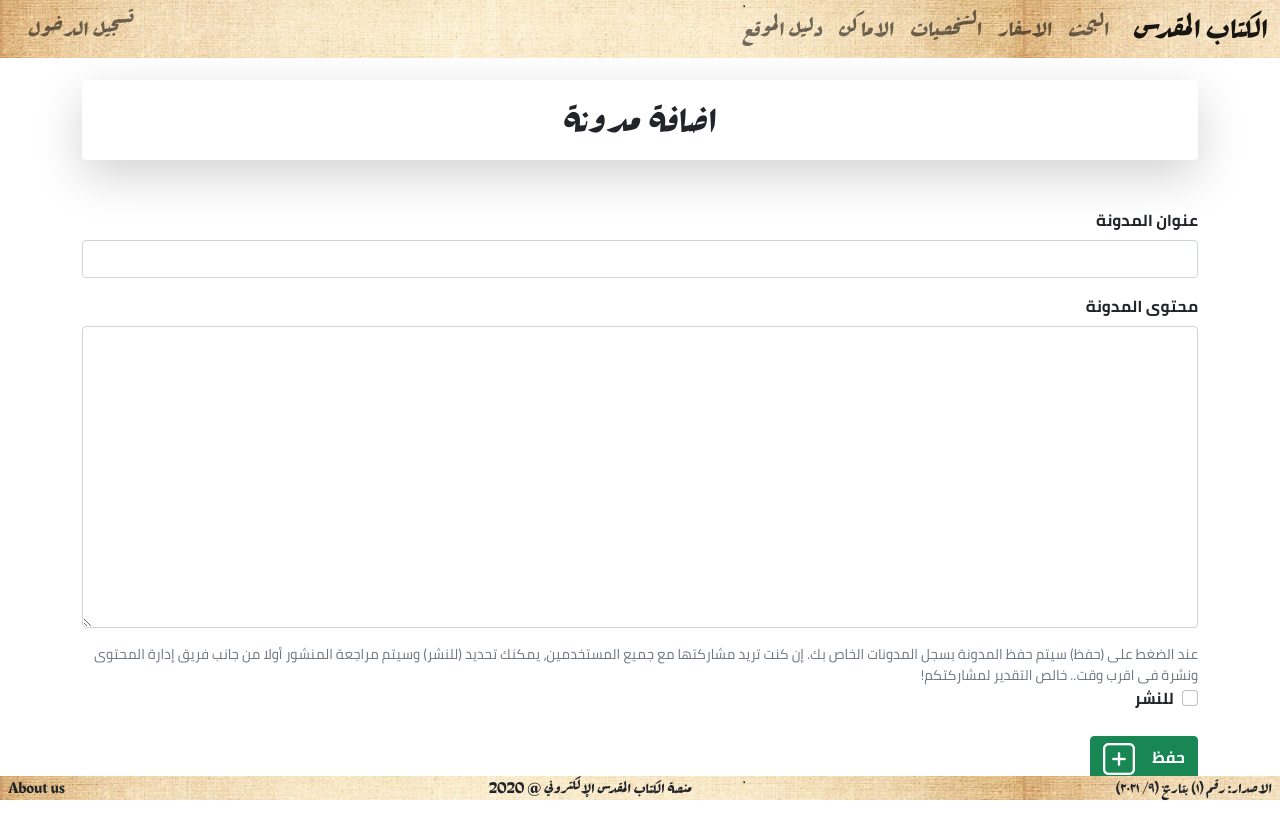
After one commit to emadunan/church, a Django app: page /blog-add in a window 1280 px wide. The commit adds this page. Run offline with Django 3.2, Linux system fonts and the light colour scheme; some libraries are stand-ins or nearby versions.

Commit message:
Enhancement in blogs page

```diff
--- a/scripture/static/scripture/css/style.css
+++ b/scripture/static/scripture/css/style.css
@@ -40,6 +40,9 @@ footer {
   left: 0;
   bottom: 0;
   font-family: rakkas;
+  display: flex;
+  flex-direction: row;
+  justify-content: space-between;
 }
 
 main {
@@ -127,7 +130,9 @@ nav ul {
 }
 
 #id_books__title,
-#id_search__title {
+#id_search__title,
+#id_blogs__title,
+#id_blog-add__title {
   font-family: rakkas;
 }
 
@@ -254,6 +259,16 @@ nav ul {
   justify-content: space-between;
 }
 
+/* Blogs Section */
+#id_blog-add__cont label {
+  font-family: cairoBold;
+}
+
+#id_blog-add__cont input,
+#id_blog-add__cont textarea {
+  font-family: cairoRegular;
+}
+
 /* Generals */
 .cc_input-label {
   font-family: cairoBold;
--- /dev/null
+++ b/scripture/templates/scripture/blogadd.html
@@ -0,0 +1,40 @@
+{% extends 'scripture/layout.html' %}
+{% load static %}
+{% load scripture_extras %}
+
+{% block content %}
+<div id="id_blog-add__title">
+    <h1 class="text-center shadow-lg p-3 mb-5 bg-body rounded">اضافة مدونة</h1>
+</div>
+
+<div id="id_blog-add__cont">
+    <form action="{%url 'blog-add' %}" method="POST">
+        {% csrf_token %}
+
+        <div class="mb-3">
+            <label for="formControlTitle" class="form-label">عنوان المدونة</label>
+            <input type="text" class="form-control" id="formControlTitle" name="title">
+        </div>
+        <div class="mb-3">
+            <label for="formControlContent" class="form-label">محتوى المدونة</label>
+            <textarea class="form-control" id="formControlContent" rows="12" name="content"></textarea>
+        </div>
+        <div id="usernameHelp" class="form-text">عند الضغط على (حفظ) سيتم حفظ المدونة بسجل المدونات الخاص بك. إن كنت تريد
+            مشاركتها مع جميع المستخدمين، يمكنك تحديد (للنشر) وسيتم مراجعة المنشور أولا من جانب فريق إدارة المحتوى ونشرة
+            فى
+            اقرب وقت.. خالص التقدير لمشاركتكم!</div>
+        <div class="form-check">
+            <input class="form-check-input" type="checkbox" value="PUB" id="flexCheckpublish" name="publish">
+            <label class="form-check-label" for="flexCheckpublish">
+                للنشر
+            </label>
+        </div>
+
+        <button type="submit" class="btn btn-success cc_input-label mt-4">
+            حفظ&nbsp&nbsp&nbsp&nbsp
+            <img src="{% static 'scripture/img/add_w.png' %}" alt="Login" style="width: 2rem;"/>
+          </button>
+    </form>
+</div>
+
+{% endblock %}
--- a/scripture/templates/scripture/book.html
+++ b/scripture/templates/scripture/book.html
@@ -23,6 +23,8 @@
         <div class="cc_chapter__title" id="chapter-{{chapter.id}}">
             <div class="text-center shadow p-3 mb-3 bg-body rounded cc_chapter-title__header">
                 <div class="cc_book-tools">
+
+                    {% if user.is_authenticated %}
                     <span style="float: right;">
                         <div onclick="setAsLastLocation()" class="cc_chapter-control__icon me-2">
                             <img src="{% static 'scripture/img/location.png' %}" alt="Home" style="width: 2rem;">
@@ -33,6 +35,9 @@
                             <img src="{% static 'scripture/img/favourite.png' %}" alt="Home" style="width: 2rem;">
                         </div>
                     </span>
+                    {% endif %}
+
+
                     <span style="float: right;">
                         <div onclick="highlightSelection()" class="cc_chapter-control__icon me-1">
                             <img src="{% static 'scripture/img/highlighter.png' %}" alt="Home" style="width: 2rem;">
--- a/scripture/templates/scripture/layout.html
+++ b/scripture/templates/scripture/layout.html
@@ -27,7 +27,7 @@
     <header>
       <nav class="navbar navbar-expand-lg navbar-light py-0">
         <div class="container-fluid">
-          <a class="navbar-brand" href="{% url 'index' %}">الكتاب المقدس</a>
+          <a class="navbar-brand" href="/">الكتاب المقدس</a>
           <button
             class="navbar-toggler"
             type="button"
@@ -41,6 +41,14 @@
           </button>
           <div class="collapse navbar-collapse" id="navbarNavDropdown">
             <ul class="navbar-nav">
+              {% if user.is_authenticated %}
+              <li class="nav-item">
+                <a
+                  class="nav-link {%if '/blogs' in request.path%}active{%endif%}"
+                  href="{% url 'blogs' %}"
+                  >المدونات</a>
+              </li>
+              {% endif %}
               <li class="nav-item">
                 <a
                   class="nav-link {%if '/search' in request.path%}active{%endif%}"
@@ -68,15 +76,6 @@
                   >الاماكن</a>
               </li>
 
-              {% if user.is_authenticated %}
-              <li class="nav-item">
-                <a
-                  class="nav-link {%if '/blogs' in request.path%}active{%endif%}"
-                  href="{% url 'blogs' %}"
-                  >المدونات</a>
-              </li>
-              {% endif %}
-
               <li class="nav-item">
                 <a
                   class="nav-link {%if '/guide' in request.path%}active{%endif%}"
@@ -98,7 +97,7 @@
             {% if user.is_authenticated %}
             <div class="btn-group ms-auto">
               <a id="id_user-favorites__flag" href="{% url 'getFavVersesForUser' %}">
-                <img src="{% static 'scripture/img/favorite-for-nav.png' %}" alt="Home" class="me-3">
+                <img src="{% static 'scripture/img/bookmark.png' %}" alt="Home" class="me-3">
               </a>
               <div id="id_user-location__flag" onclick="redirectToCurrentLoc()">
                 <img src="{% static 'scripture/img/achievement.png' %}" alt="Home" class="me-3">
@@ -137,7 +136,9 @@
 
     <!-- THE FOOTER SECTION -->
     <footer class="text-center">
-      <p>الكتاب المقدس الإلكتروني @ 2020</p>
+      <p class="ms-2"> الاصدار: رقم (١) بتاريخ (٩/ ٢٠٢١)</p>
+      <p>منصة الكتاب المقدس الإلكتروني @ 2020</p>
+      <p class="me-2">About us</p>
     </footer>
   </body>
 </html>
--- a/scripture/urls.py
+++ b/scripture/urls.py
@@ -2,7 +2,7 @@ from django.urls import path
 from . import views
 
 urlpatterns = [
-    path('', views.view_index, name='index'),
+    path('', views.view_blogs, name='blogs'),
     path('register', views.view_register, name='register'),
     path('login', views.view_login, name='login'),
     path('logout', views.view_logout, name='logout'),
@@ -20,6 +20,7 @@ urlpatterns = [
 
     path('blogs', views.view_blogs, name='blogs'),
     path('blogs/<int:id>', views.view_blog, name='blog'),
+    path('blog-add', views.view_blog_add, name='blog-add'),
 
     # API End Points
     path('setLocation', views.view_setLocation, name='setLocation'),
--- a/scripture/views.py
+++ b/scripture/views.py
@@ -1,3 +1,4 @@
+from django.http import request
 from django.http.response import HttpResponse, HttpResponseRedirect
 from django.urls import reverse
 from django.contrib.auth import authenticate, login, logout
@@ -5,7 +6,7 @@ from django.contrib.auth.hashers import check_password, make_password
 from django.contrib.auth.decorators import login_required
 from django.shortcuts import render
 from django.db.models import Q
-from .models import Book, Chapter, User, Verse, Country
+from .models import Blog, Book, Chapter, User, Verse, Country
 from django.views.decorators.csrf import csrf_exempt
 import json
 import functools
@@ -16,6 +17,9 @@ import functools
 def view_index(request):
     return render(request, "scripture/index.html")
 
+
+def view_main(request):
+    return render(request, "scripture/main.html")
 
 def view_guide(request):
     return render(request, "scripture/guide.html")
@@ -30,7 +34,7 @@ def view_login(request):
 
         if user is not None:
             login(request, user)
-            return HttpResponseRedirect(reverse("index"))
+            return HttpResponseRedirect(reverse("blogs"))
         else:
             return render(request, "scripture/login.html", {
                 "errorMessage": "رجاء التأكد من أسم المستخدم وكلمة المرور، وإعاده المحاولة"
@@ -187,11 +191,28 @@ def view_place(request, id):
 
 
 def view_blogs(request):
-    return render(request, "scripture/blogs.html")
+    blogs = Blog.objects.all()
+
+    return render(request, "scripture/blogs.html", {
+        "blogs": blogs
+    })
 
 
 def view_blog(request, id):
     return render(request, "scripture/blog.html")
+
+def view_blog_add(request):
+    if request.method == "POST":
+        title = request.POST.get('title')
+        content = request.POST.get('content')
+        publish = request.POST.get('publish') == "PUB"
+
+        blog = Blog(title=title, content=content, for_publish=publish, reviewed=True, written_by=request.user)
+        blog.save()
+        return HttpResponseRedirect(reverse('blogs'))
+
+    else:
+        return render(request, "scripture/blogadd.html")
 
 
 @login_required
```
Also changed, not shown: scripture/models.py (+9 -0 lines), scripture/templates/scripture/blogs.html (+33 -9 lines), scripture/migrations/0006_blog.py (added), scripture/static/scripture/img/add.png (added), scripture/static/scripture/img/add_w.png (added), scripture/static/scripture/img/bookmark.png (added), scripture/static/scripture/img/floppy-disk.png (added), scripture/static/scripture/img/floppy-disk_w.png (added), scripture/static/scripture/img/funnel.png (added), scripture/templates/scripture/about.html (renamed from scripture/templates/scripture/index.html).
